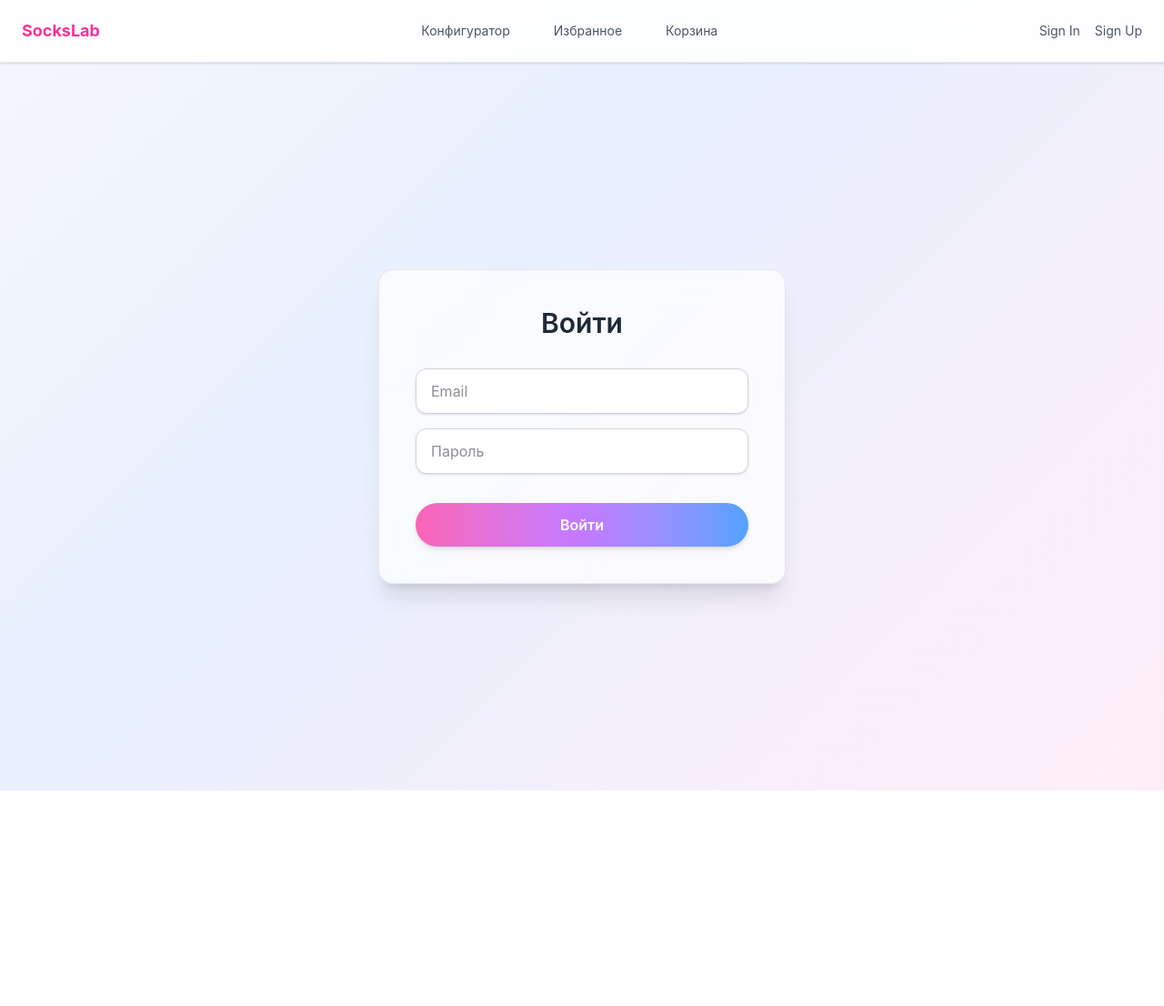
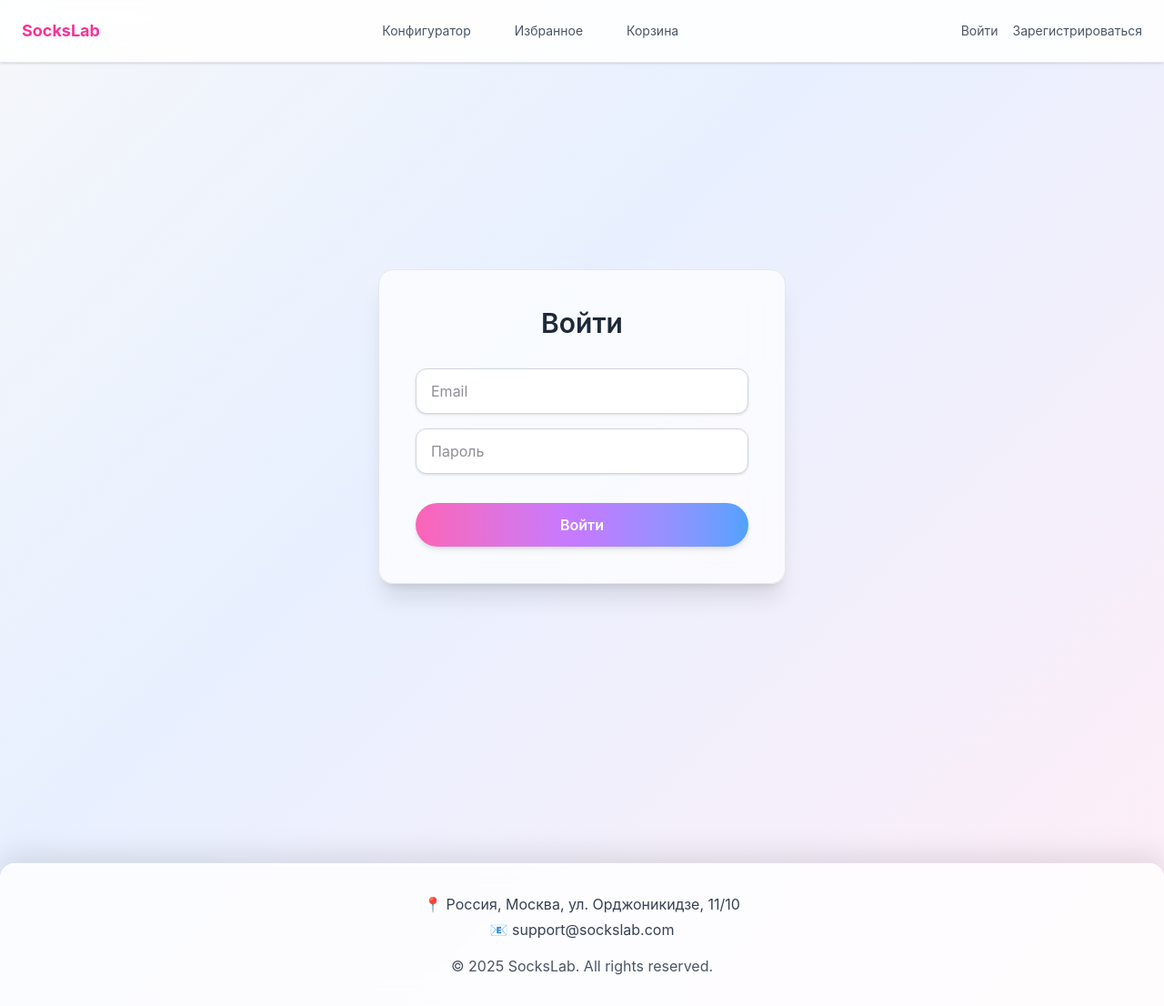
Before and after one commit to userdie55/socks-factory, a React (Vite) app in the folder client/: page /signIn in a window 1280 px wide. Shown: the whole page at 91% size. Before the commit the page ends 869 px from the top, so only its background shows below. Built offline with nearby package versions, Linux system fonts and the light colour scheme; no server answers.

Commit message:
footer ready

```diff
--- a/client/src/app/App.jsx
+++ b/client/src/app/App.jsx
@@ -5,6 +5,8 @@ import SignInPage from '../pages/SignInPage/SignInPage';
 import SignUpPage from '../pages/SignUpPage/SignUpPage';
 import { useEffect, useState } from 'react';
 import { axiosInstance, setAccessToken } from '../shared/lib/axiosInstance';
+import Footer from "../components/layout/Footer";
+
 
 export default function App() {
   const [user, setUser] = useState(null);
@@ -30,6 +32,8 @@ export default function App() {
         <Route path="/signUp" element={<SignUpPage setUser={setUser} />} />
         <Route path="/signIn" element={<SignInPage setUser={setUser} />} />
       </Routes>
+
+      <Footer />
     </div>
   );
 }
--- a/client/src/components/layout/Footer.jsx
+++ b/client/src/components/layout/Footer.jsx
@@ -0,0 +1,28 @@
+export default function Footer() {
+  return (
+    <footer className="mt-20">
+      <div
+        className="
+          mx-auto max-w-7xl px-6 py-8
+          text-center
+          bg-white/80
+          backdrop-blur-lg
+          rounded-t-2xl
+          shadow-[0_-10px_30px_rgba(0,0,0,0.1)]
+          border-t border-white/40
+        "
+      >
+
+
+        <div className="flex flex-col gap-1 text-s text-gray-700">
+          <span>📍 Россия, Москва, ул. Орджоникидзе, 11/10</span>
+          <span>📧 support@sockslab.com</span>
+        </div>
+
+        <p className="text-s text-gray-600 mt-4">
+          © {new Date().getFullYear()} SocksLab. All rights reserved.
+        </p>
+      </div>
+    </footer>
+  );
+}
--- a/client/src/components/layout/Header.jsx
+++ b/client/src/components/layout/Header.jsx
@@ -37,10 +37,10 @@ export default function Header({user}) {
         ) : (
           <div className="flex gap-4 text-sm text-gray-600">
             <Link to="/signIn" className="hover:text-pink-500 transition">
-              Sign In
+              Войти
             </Link>
             <Link to="/signUp" className="hover:text-blue-500 transition">
-              Sign Up
+              Зарегистрироваться
             </Link>
           </div>
         )}
```
Also changed, not shown: 1 other file (tests, documents, lock files or other folders).
